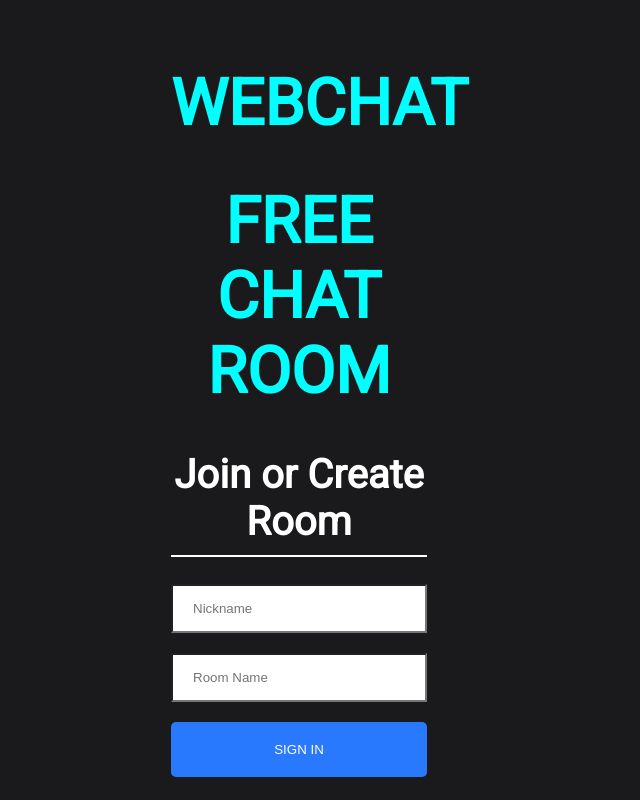
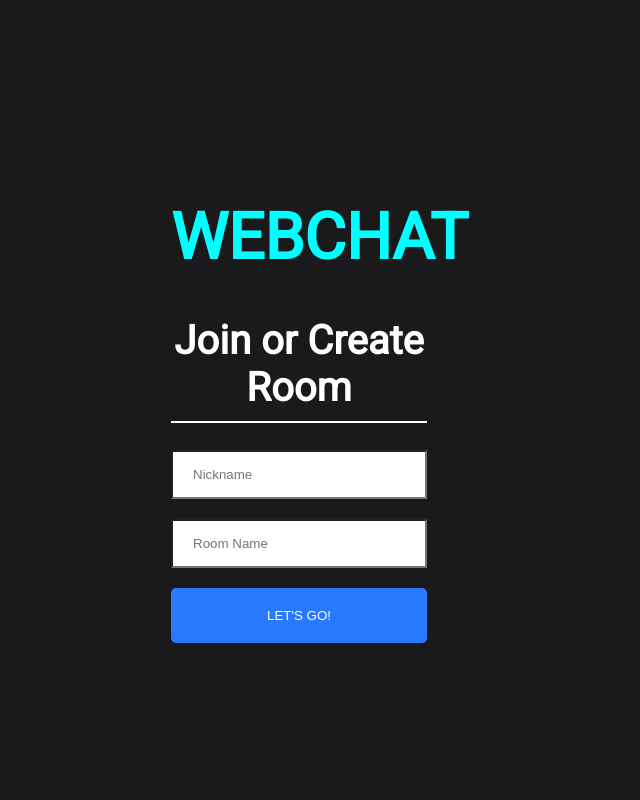
Before and after one commit to Senophyx/pocket-chat-client, a React (Create React App) app: page / in a window 1280 px wide. Shown: the whole page, without its empty margins (341-981 px from the left). Built offline with nearby package versions, Linux system fonts and the light colour scheme.

Commit message:
Update Join.js

```diff
--- a/src/components/Join/Join.js
+++ b/src/components/Join/Join.js
@@ -12,7 +12,7 @@ export default function SignIn() {
       <div className="joinInnerContainer">
         <div class="header">
           <h1 className="head_logo">WEBCHAT</h1>
-          <h1 className="head_logo">FREE CHAT ROOM</h1>
+          <p> </p>
           <h1 className="heading">Join or Create Room</h1>
         </div>
         <div>
@@ -22,7 +22,7 @@ export default function SignIn() {
           <input placeholder="Room Name" className="joinInput mt-20" type="text" onChange={(event) => setRoom(event.target.value)} />
         </div>
         <Link onClick={e => (!name || !room) ? e.preventDefault() : null} to={`/chat?name=${name}&room=${room}`}>
-          <button className={'button mt-20'} type="submit">Sign In</button>
+          <button className={'button mt-20'} type="submit">Let's GO!</button>
         </Link>
       </div>
     </div>
```
